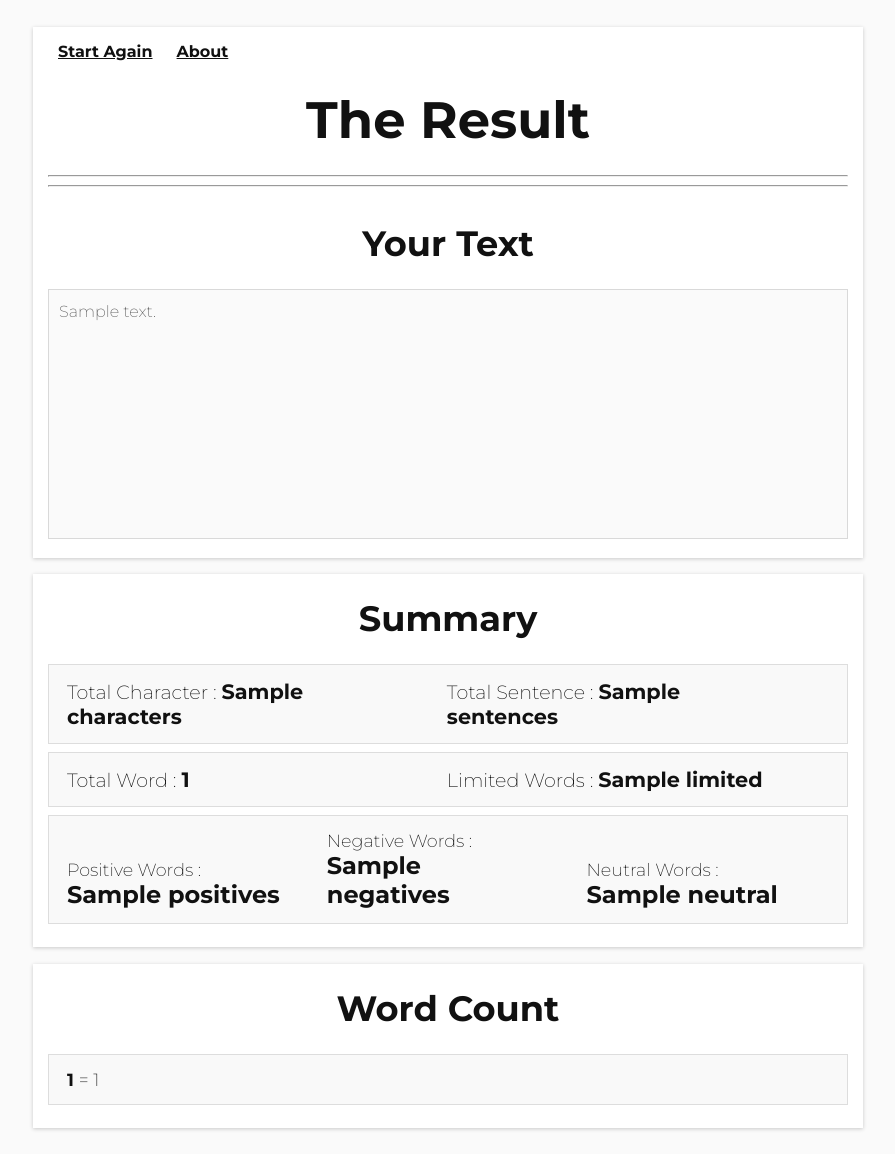
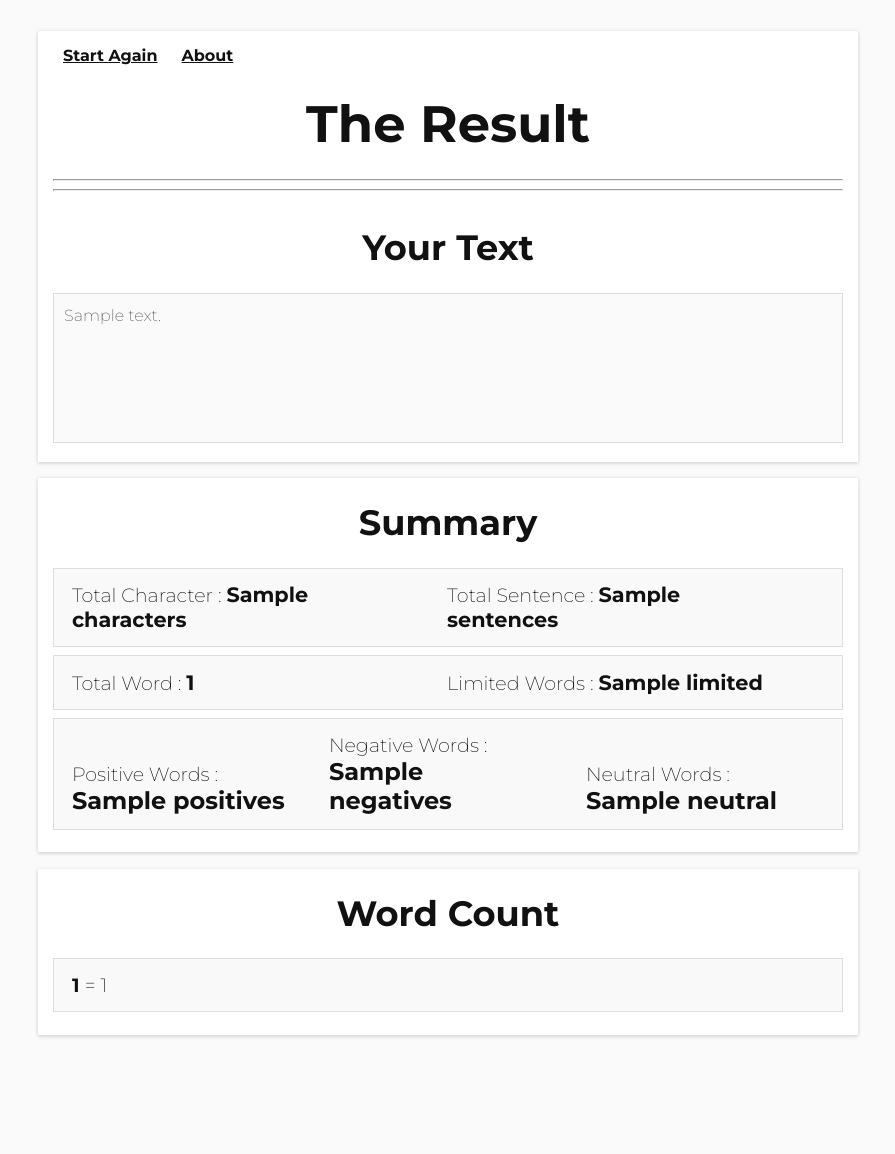
Before and after one commit to hevalhazalkurt/word_analyser, a Django app: template templates/count.html in a window 1280 px wide. Shown: the whole page, without its empty margins (192-1087 px from the left). After the commit the page ends 1037 px from the top, so only its background shows below. Run offline with Django 3.2, Linux system fonts and the light colour scheme; the template is opened without the code that fills it: most values are stand-ins (such as "Sample title", 1, 10 or a date in 2020).

Commit message:
Updated with base template

```diff
--- a/templates/count.html
+++ b/templates/count.html
@@ -1,193 +1,6 @@
-<!DOCTYPE html>
-<html>
+{% extends "base.html" %}
 
-<head>
-	<title>The Result</title>
-	<link href="https://fonts.googleapis.com/css?family=Montserrat:200,700&display=swap" rel="stylesheet">
-	<style>
-		html {
-			box-sizing: border-box;
-			-webkit-user-select: none;
-			/* Chrome all / Safari all */
-			-moz-user-select: none;
-			/* Firefox all */
-			-ms-user-select: none;
-			/* IE 10+ */
-			user-select: none;
-			/* Likely future */
-		}
-
-		*,
-		*:before,
-		*:after {
-			box-sizing: inherit;
-		}
-
-		b {
-			font-weight: bold;
-		}
-
-
-		/* main app styles */
-
-		body {
-			width: 850px;
-			margin: 0 auto;
-			padding: 10px;
-			background-color: #FAFAFA;
-			font-family: 'Montserrat', sans-serif;
-			color: #111;
-		}
-
-		.container {
-			margin: 2% auto;
-			padding: 15px;
-			background-color: #FFFFFF;
-			-webkit-box-shadow: 0px 1px 4px 0px rgba(0, 0, 0, 0.2);
-			box-shadow: 0px 1px 4px 0px rgba(0, 0, 0, 0.2);
-		}
-
-		h1 {
-			font-size: 3.2rem;
-			font-weight: 900;
-			text-align: center;
-			margin: 1% 0 3%;
-		}
-
-		h2 {
-			font-size: 2.2rem;
-			font-weight: 700;
-			text-align: center;
-			margin: 1% 0 3%;
-		}
-
-		nav {
-			font-size: 1.2rem;
-			font-weight: 600;
-			text-align: center;
-			padding: 10px;
-			margin: 1% 0 3%;
-			color: #111;
-		}
-
-		a {
-			font-weight: 600;
-			text-align: center;
-			padding: 10px;
-			margin: 1% 0 3%;
-			color: #111;
-		}
-
-		textarea {
-			width: 100%;
-			height: 250px;
-			padding: 10px;
-			border: 1px solid #d9d9d9;
-			outline: none;
-			font-size: 1rem;
-			resize: none;
-			line-height: 1.5rem;
-			font-family: 'Montserrat', sans-serif;
-		}
-
-		textarea:hover {
-			border-color: #C0C0C0;
-		}
-
-		textarea:focus {
-			border-color: #111;
-		}
-
-		.output.row {
-			width: 100%;
-			border: 1px solid #DDD;
-			font-size: 1.1rem;
-			margin: 1% 0;
-			background-color: #F9F9F9;
-		}
-
-		.output.row div {
-			display: inline-block;
-			width: 30%;
-			padding: 6px 10px;
-			margin: 1%;
-		}
-
-		.output.row span {
-			font-weight: bold;
-			font-size: 1.5rem;
-		}
-
-		.output1.row {
-			width: 100%;
-			border: 1px solid #DDD;
-			font-size: 1.2rem;
-			margin: 1% 0;
-			background-color: #F9F9F9;
-		}
-
-		.output1.row div {
-			display: inline-block;
-			width: 45%;
-			padding: 6px 10px;
-			margin: 1%;
-		}
-
-		.output1.row span {
-			font-weight: bold;
-			font-size: 1.3rem;
-		}
-
-		/*
-		** Making it responsive
-		*/
-
-		@media (max-width: 750px) {
-			body {
-				width: 600px;
-			}
-
-			.output.row {
-				font-size: 1.2rem;
-			}
-
-			.output.row span {
-				font-size: 1.3rem;
-			}
-		}
-
-
-		@media (max-width: 600px) {
-
-			/* rewriting old styles */
-			body {
-				width: 95%;
-			}
-
-			.output.row {
-				border: none;
-				background-color: #FFF;
-			}
-
-			.output.row div {
-				display: block;
-				width: 100%;
-				padding: 10px 15px;
-				margin: 2% auto;
-				border: 1px solid #DDD;
-				font-size: 1.8rem;
-				background-color: #F9F9F9;
-			}
-
-			.output.row span {
-				font-size: 2rem;
-			}
-		}
-	</style>
-</head>
-
-
-<body>
+{% block content %}
 	<div class="container">
 		<div><a href="{% url 'home' %}">Start Again</a> <a href="{% url 'about' %}">About</a></div>
 		<br>
@@ -196,7 +9,7 @@
 		<hr>
 		<br>
 		<h2>Your Text</h2>
-		<textarea disabled>{{ fulltext }}</textarea>
+		<textarea class="textarea" disabled>{{ fulltext }}</textarea>
 	</div>
 
 	<div class="container">
@@ -227,6 +40,4 @@
 			{% endfor %}
 		</div>
 	</div>
-</body>
-
-</html>
+{% endblock %}
```
